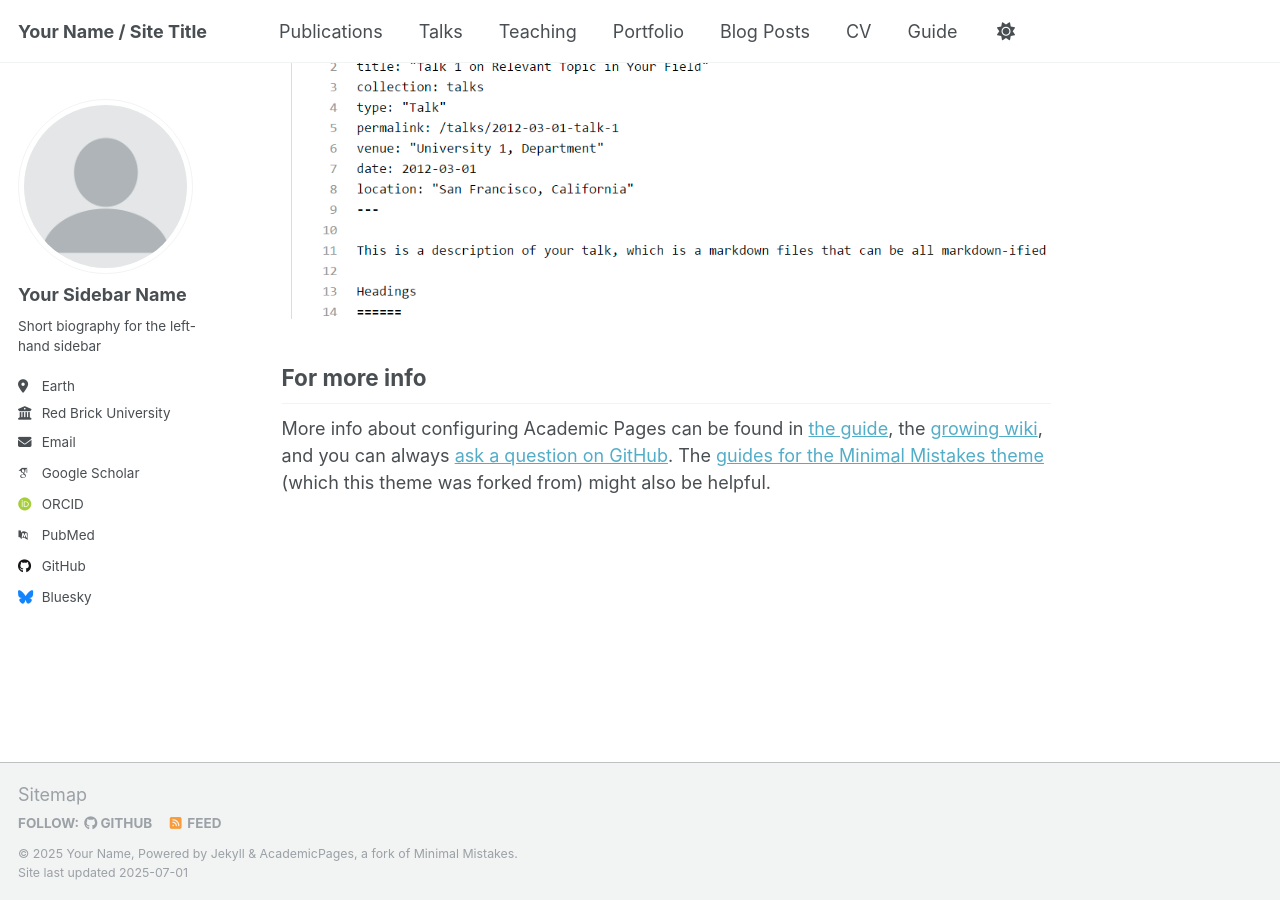
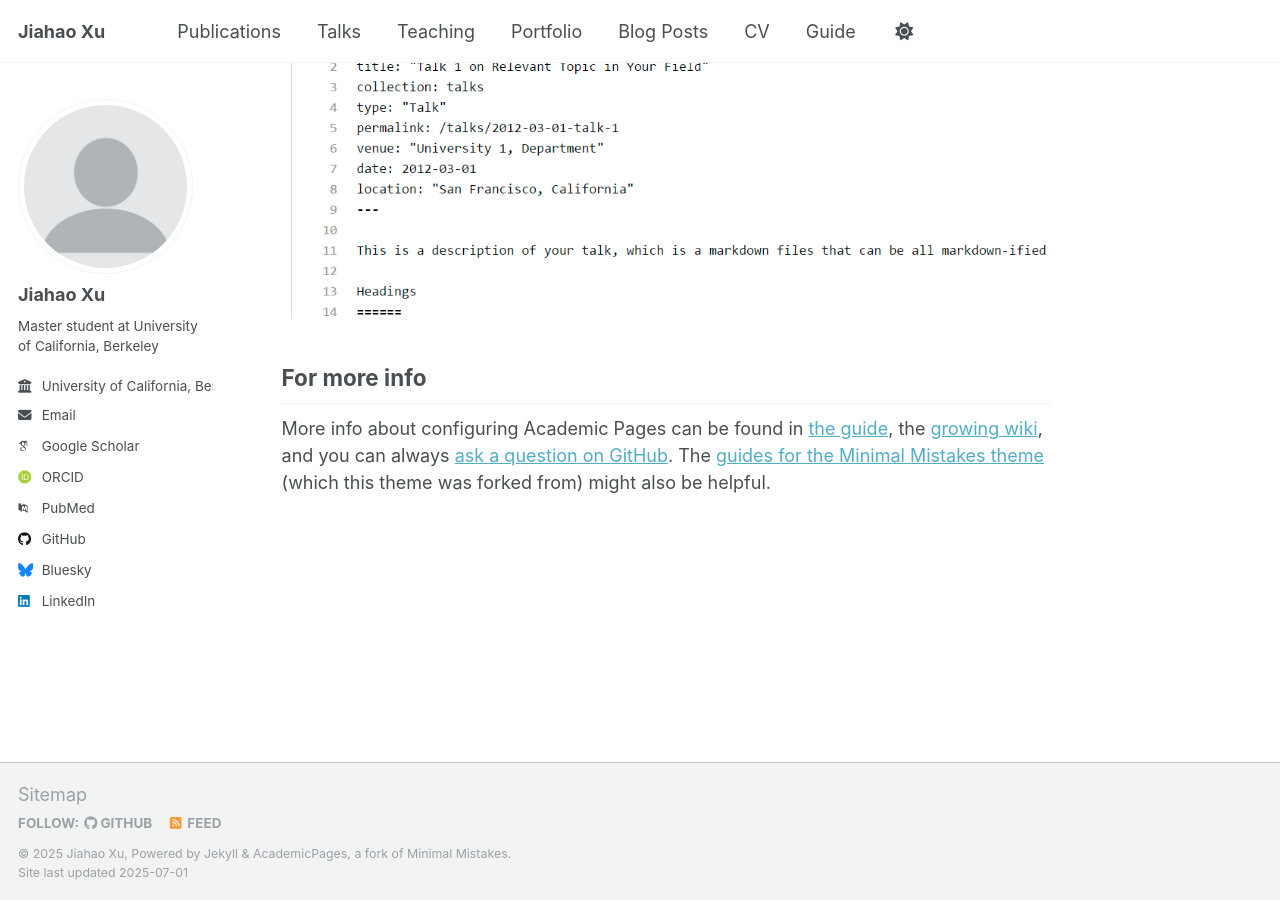
Before and after one commit to jiahaoxu23/jiahaoxu23.github.io, a Jekyll site: the page built from _pages/about.md, in a window 1280 px wide and 900 px high, scrolled down 2880 px. Built offline with Jekyll 4.4.1, drawn with Linux system fonts in a browser that asks for light colours; some web fonts are replaced; a script that is not in the unit is left out.

Commit message:
Update _config.yml

```diff
--- a/_config.yml
+++ b/_config.yml
@@ -9,13 +9,13 @@
 # Basic Site Settings
 locale                   : "en-US"
 site_theme               : "default"
-title                    : "Your Name / Site Title"
+title                    : "Jiahao Xu"
 title_separator          : "-"
-name                     : &name "Your Name"
+name                     : &name "Jiahao Xu"
 description              : &description "personal description"
-url                      : https://academicpages.github.io # the base hostname & protocol for your site e.g. "https://[your GitHub username].github.io" or if you already have some other page hosted on Github then use "https://[your GitHub username].github.io/[Your Repo Name]"
+url                      : https://academicpages.github.io/ # the base hostname & protocol for your site e.g. "https://mmistakes.github.io"
 baseurl                  : "" # the subpath of your site, e.g. "/blog"
-repository               : "academicpages/academicpages.github.io"
+repository               : "jiahaoxu23/jiahaoxu23.github.io"
 
 # Site Author - The following control what appear as part of the author content on the side bar.
 #               If a field is blank the icon and link will not appear, otherwise it will be shown.
@@ -23,13 +23,11 @@ repository               : "academicpages/academicpages.github.io"
 author:
   # Biographic information
   avatar           : "profile.png"
-  name             : "Your Sidebar Name"
-  pronouns         : # example: "she/her"
-  bio              : "Short biography for the left-hand sidebar"
-  location         : "Earth"
-  employer         : "Red Brick University"
+  name             : "Jiahao Xu"
+  bio              : "Master student at University of California, Berkeley"
+  employer         : "University of California, Berkeley"
   uri              : # URL
-  email            : "none@example.org"
+  email            : "jhxu@Berkeley.edu"
 
   # Academic websites
   academia         : # URL
@@ -61,7 +59,7 @@ author:
   keybase          : # Username
   instagram        : # Username
   lastfm           : # Username
-  linkedin         : # Username
+  linkedin         : "https://www.linkedin.com/in/jiahao-jhxu/"
   mastodon         : # URL
   medium           : # URL
   pinterest        : # Username
```
